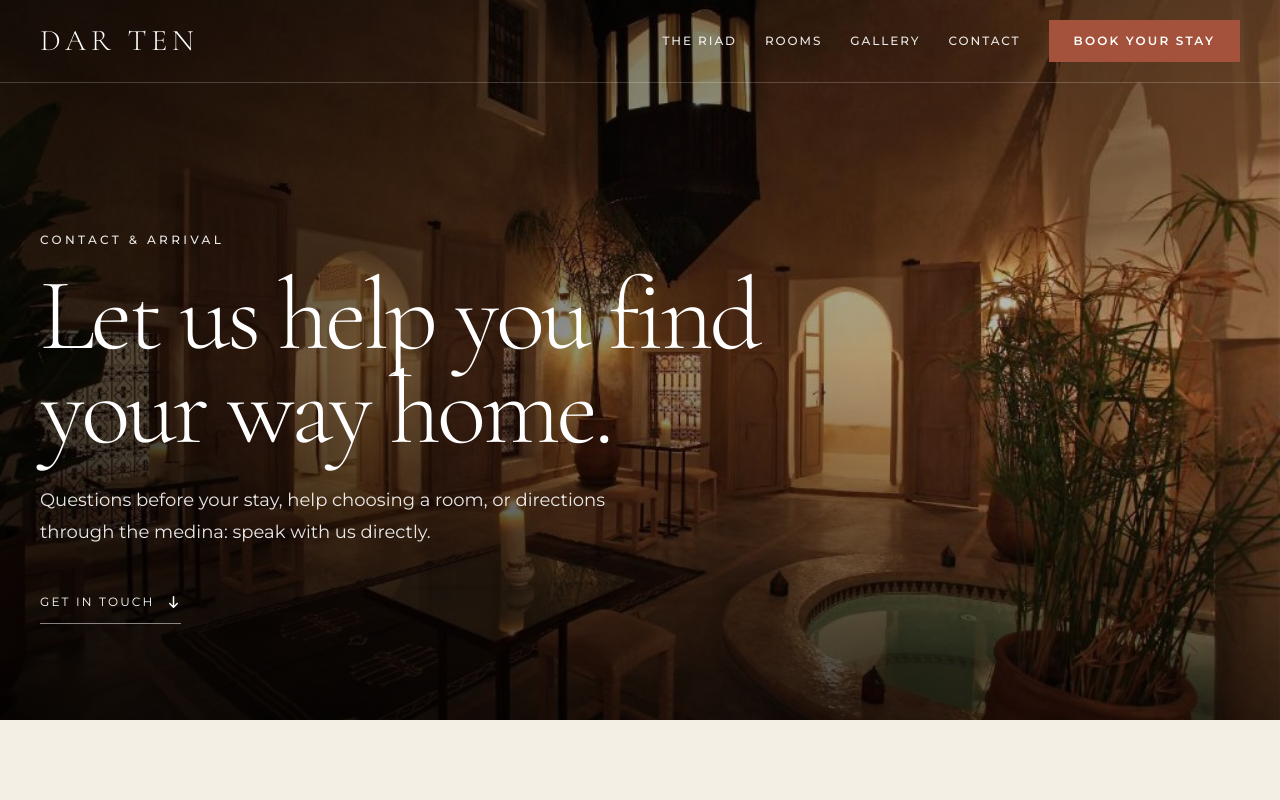
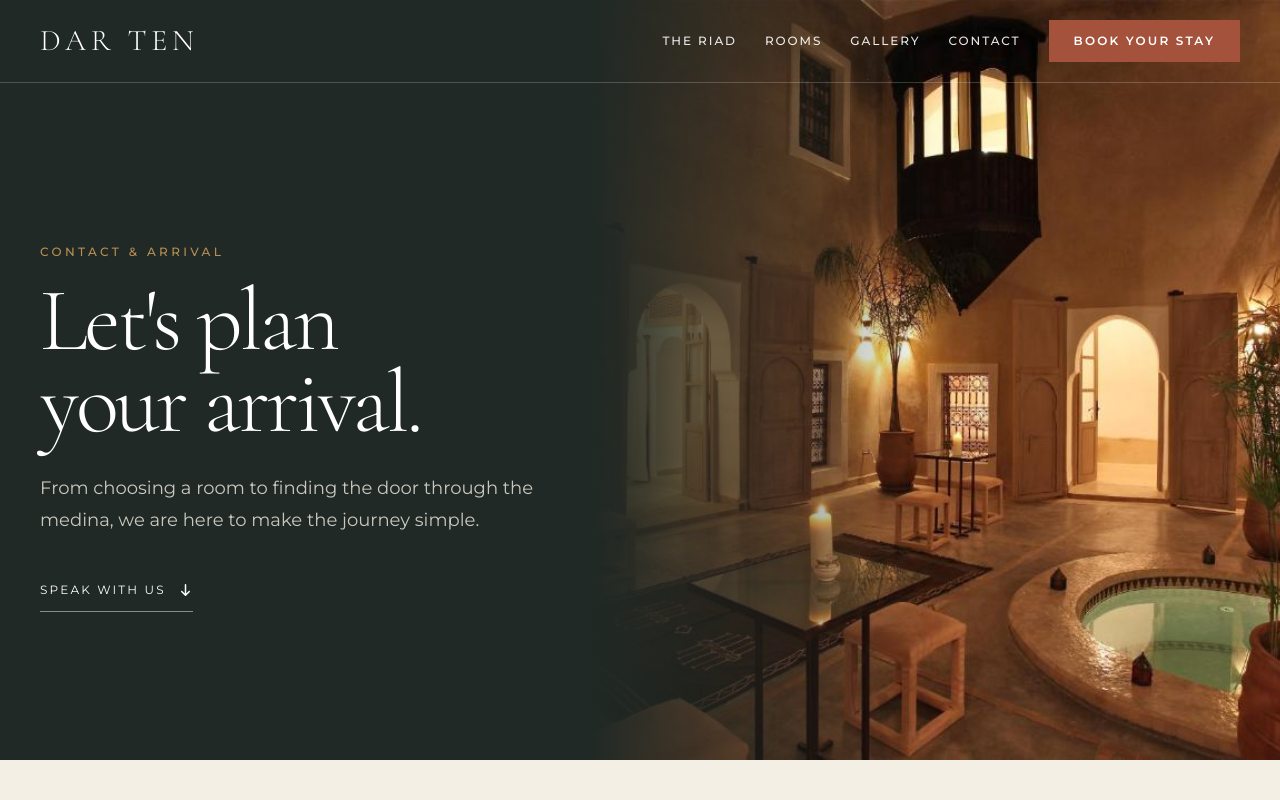
Before and after one commit to yassinejoundi/riad-dar-ten, a Next.js app: page /contact in a window 1280 px wide. Shown: the top 800 px of the page. Built offline with nearby package versions, Linux system fonts and the light colour scheme; a web font is replaced by a local one.

Commit message:
fix: refine contact page transitions

```diff
--- a/components/contact/ContactHero.tsx
+++ b/components/contact/ContactHero.tsx
@@ -8,10 +8,19 @@ import { faArrowDown } from "@fortawesome/free-solid-svg-icons"
 
 export function ContactHero() {
   return (
-    <section className="relative flex min-h-[720px] h-[88svh] items-end overflow-hidden bg-midnight-blue text-white">
-      <Image src="/assets/images/contact/hero-background.png" alt="The welcoming entrance to Riad Dar Ten" fill priority sizes="100vw" className="object-cover" />
-      <div className="absolute inset-0 bg-gradient-to-r from-black/75 via-black/40 to-black/15" /><div className="absolute inset-0 bg-gradient-to-t from-black/60 via-transparent to-black/20" />
-      <div className="relative mx-auto w-full max-w-[1440px] px-5 pb-20 md:px-10 md:pb-24"><motion.p className="mb-5 font-sans text-xs font-medium uppercase tracking-[.28em] text-white/90" initial={{ opacity: 0 }} animate={{ opacity: 1 }} transition={{ duration: .8 }}>Contact & arrival</motion.p><motion.h1 className="max-w-4xl text-balance font-serif text-[clamp(3.8rem,8vw,7.8rem)] font-light leading-[.92] tracking-[-.035em]" initial={{ opacity: 0, y: 30 }} animate={{ opacity: 1, y: 0 }} transition={{ duration: 1, ease: [0.22, 1, 0.36, 1] }}>Let us help you find your way home.</motion.h1><motion.p className="mt-7 max-w-xl text-pretty font-sans text-base leading-7 text-white/90 md:text-lg md:leading-8" initial={{ opacity: 0, y: 20 }} animate={{ opacity: 1, y: 0 }} transition={{ duration: .8, delay: .2 }}>Questions before your stay, help choosing a room, or directions through the medina: speak with us directly.</motion.p><motion.div initial={{ opacity: 0 }} animate={{ opacity: 1 }} transition={{ duration: 1, delay: .35 }}><Link href="#contact" className="mt-8 inline-flex min-h-11 items-center gap-3 border-b border-white/50 font-sans text-xs uppercase tracking-[.18em] hover:border-white">Get in touch <FontAwesomeIcon icon={faArrowDown} className="size-3" /></Link></motion.div></div>
+    <section className="relative min-h-[760px] overflow-hidden bg-midnight-blue text-white lg:h-[92svh]">
+      <div className="absolute inset-x-0 top-0 h-[58%] lg:inset-y-0 lg:left-auto lg:h-auto lg:w-[54%]">
+        <Image src="/assets/images/contact/hero-background.png" alt="The welcoming entrance to Riad Dar Ten" fill priority sizes="(max-width: 1024px) 100vw, 54vw" className="object-cover" />
+        <div className="absolute inset-0 bg-gradient-to-t from-midnight-blue via-midnight-blue/20 to-black/15 lg:bg-gradient-to-r lg:from-midnight-blue lg:via-transparent lg:to-transparent" />
+      </div>
+      <div className="relative mx-auto grid min-h-[760px] w-full max-w-[1440px] items-end px-5 pb-16 pt-[48vh] md:px-10 md:pb-20 lg:h-full lg:grid-cols-2 lg:items-center lg:pb-0 lg:pt-24">
+        <div className="max-w-2xl lg:pr-16">
+          <motion.p className="mb-5 font-sans text-xs font-medium uppercase tracking-[.28em] text-saffron-gold" initial={{ opacity: 0 }} animate={{ opacity: 1 }} transition={{ duration: .8 }}>Contact & arrival</motion.p>
+          <motion.h1 className="text-balance font-serif text-[clamp(3.6rem,7vw,7rem)] font-light leading-[.92] tracking-[-.035em]" initial={{ opacity: 0, y: 30 }} animate={{ opacity: 1, y: 0 }} transition={{ duration: 1, ease: [0.22, 1, 0.36, 1] }}>Let&apos;s plan your arrival.</motion.h1>
+          <motion.p className="mt-7 max-w-lg text-pretty font-sans text-base leading-7 text-cream/80 md:text-lg md:leading-8" initial={{ opacity: 0, y: 20 }} animate={{ opacity: 1, y: 0 }} transition={{ duration: .8, delay: .2 }}>From choosing a room to finding the door through the medina, we are here to make the journey simple.</motion.p>
+          <motion.div initial={{ opacity: 0 }} animate={{ opacity: 1 }} transition={{ duration: 1, delay: .35 }}><Link href="#contact" className="mt-8 inline-flex min-h-11 items-center gap-3 border-b border-cream/50 font-sans text-xs uppercase tracking-[.18em] hover:border-cream">Speak with us <FontAwesomeIcon icon={faArrowDown} className="size-3" /></Link></motion.div>
+        </div>
+      </div>
     </section>
   )
 }
```
Also changed, not shown: components/contact/ContactFormSection.tsx (+1 -1 lines).
